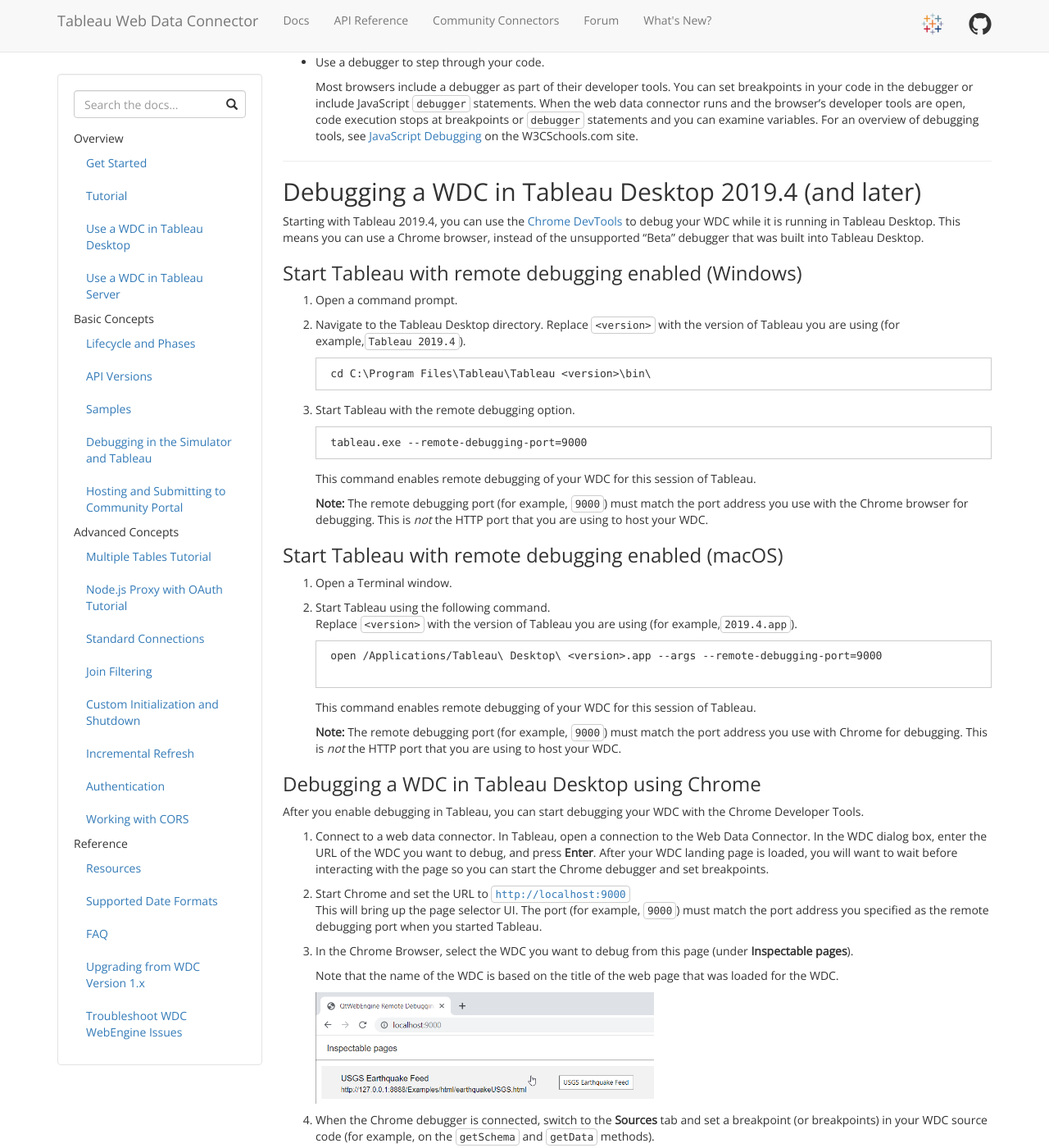
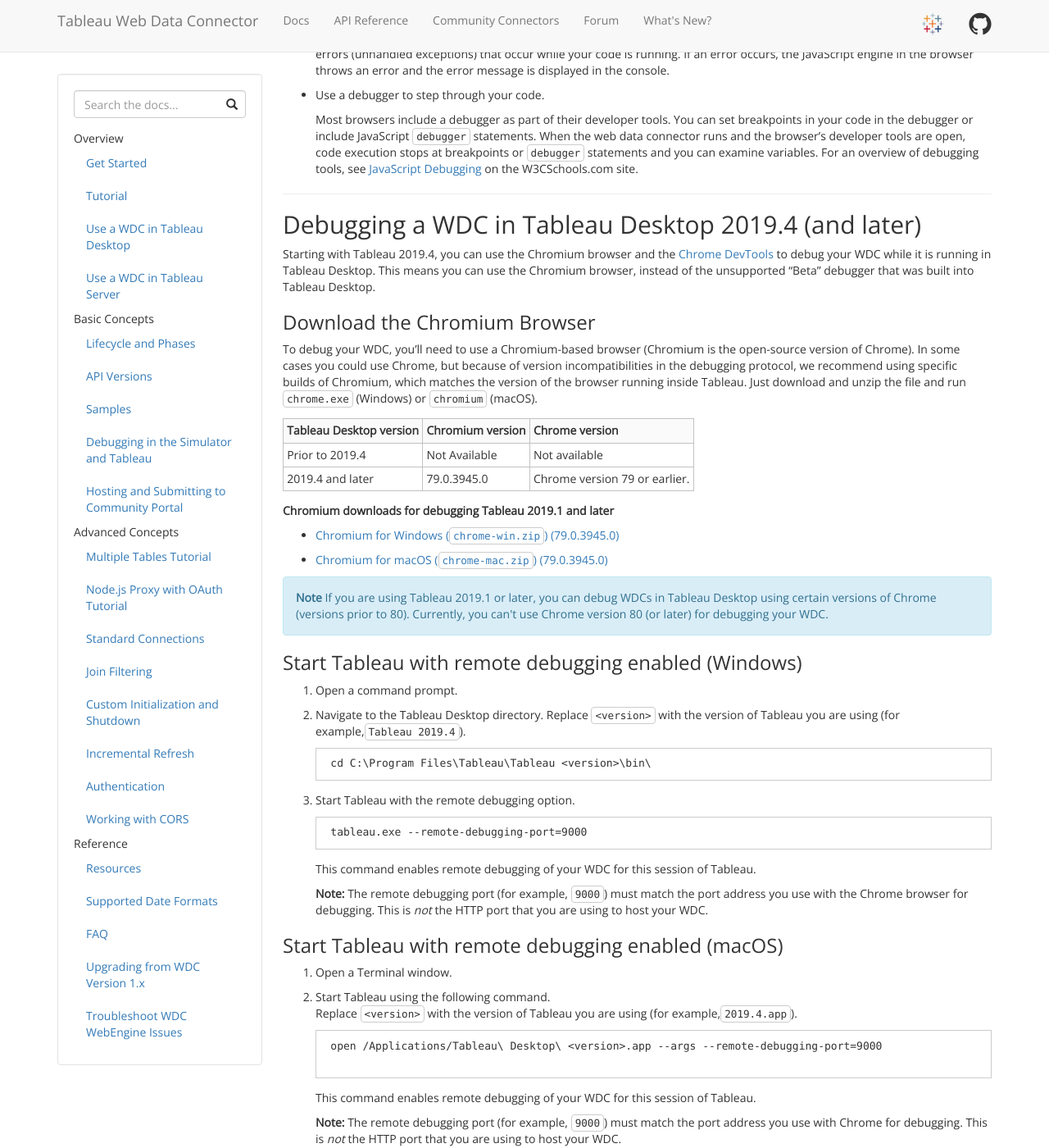
Before and after one commit to bigpeaches/webdataconnector, a Jekyll site: the page built from docs/wdc_debugging.md, in a window 1280 px wide and 1400 px high, scrolled down 2258 px. Shown: the whole window at 82% size. Built offline with Jekyll 4.4.1, drawn with Linux system fonts in a browser that asks for light colours; nearby versions of some CDN libraries; some of the changed text lies outside the part shown.

Commit message:
Updated debugging info for Chromium browser (Chrome 80 issue)

```diff
--- a/docs/wdc_debugging.md
+++ b/docs/wdc_debugging.md
@@ -4,7 +4,7 @@ layout: docs
 ---
 
 You can use the simulator included with the WDC SDK to develop and debug your connectors more quickly. The simulator
-is a JavaScript application that loads connectors in a similar way to Tableau Desktop. Additionally, starting with Tableau Desktop 2019.4, you can use the [Chrome DevTools](https://developers.google.com/web/tools/chrome-devtools){:target="_blank"}{:ref="noopener"} to debug issues that appear in Tableau Desktop, but not in the simulator.
+is a JavaScript application that loads connectors in a similar way to Tableau Desktop. Additionally, starting with Tableau Desktop 2019.4, you can use the [Chrome DevTools](https://developers.google.com/web/tools/chrome-devtools){:target="_blank"}{:ref="noopener"} and the Chromium debugger to debug issues that appear in Tableau Desktop, but not in the simulator. A WDC is a web page that runs in a Chromium-based browser inside of Tableau Desktop.
 In versions of Tableau Desktop prior to 2019.4, you can use a built-in---although, not supported---debugger that you can use to debug WDC issues that appear in those versions of Tableau Desktop.
 
 Use the simulator when you are developing your connector, to set breakpoints in the browser, view network requests, and
@@ -48,7 +48,7 @@ tableau.log("My console message goes here!");
 
 <div class="alert alert-info">
 
-<p><b>Note: </b>Tableau 2019.4 (and later) embeds the Qt WebEngine browser into the product to display your connector pages. Qt WebEngine is a Chromium-based browser that provides support for HTML5 and other modern features, including the ability to use the Chrome DevTools for debugging.</p>
+<p><b>Note: </b>Tableau 2019.4 (and later) embeds the Qt WebEngine browser into the product to display your connector pages. Qt WebEngine is a Chromium-based browser that provides support for HTML5 and other modern features, including the ability to use the Chromium and Chrome DevTools for debugging.</p>
 
 <p>Tableau Desktop 2019.3 (and earlier) embeds the Qt Webkit browser. This browser might lack some of the features of modern browsers, including specific HTML5 features. For more information on browser support, <a href="http://doc.qt.io/qt-5/whatsnew57.html" target="_blank"> see the features in Qt 5.7</a>, which is the version used by Tableau (10.3 to 2019.3). You might also want to see the Qt Webkit documentation on HTML5 support and the <a href="https://wiki.qt.io/Qt_Webkit_HTML5_Score" target="_blank">Qt Webkit HTML5 Score
 </a>.</p>
@@ -103,7 +103,26 @@ connector. Here are some ways to work around caching issues:
 
 ## Debugging a WDC in Tableau Desktop 2019.4 (and later) {#debug-chrome}
 
-Starting with Tableau 2019.4, you can use the [Chrome DevTools](https://developers.google.com/web/tools/chrome-devtools){:target="_blank"}{:ref="noopener"} to debug your WDC while it is running in Tableau Desktop. This means you can use a Chrome browser, instead of the unsupported "Beta" debugger that was built into Tableau Desktop.
+Starting with Tableau 2019.4, you can use the Chromium browser and the [Chrome DevTools](https://developers.google.com/web/tools/chrome-devtools){:target="_blank"}{:ref="noopener"} to debug your WDC while it is running in Tableau Desktop. This means you can use the Chromium browser, instead of the unsupported "Beta" debugger that was built into Tableau Desktop.
+
+### Download the Chromium Browser
+
+To debug your WDC, you'll need to use a Chromium-based browser (Chromium is the open-source version of Chrome). In some cases you could use Chrome, but because of version incompatibilities in the debugging protocol, we recommend using specific builds of Chromium, which matches the version of the browser running inside Tableau. Just download and unzip the file and run `chrome.exe` (Windows) or `chromium` (macOS).
+
+Tableau Desktop version  |  Chromium version  | Chrome version
+|----|----|----|
+Prior to 2019.4 | Not Available |  Not available
+2019.4 and later | 79.0.3945.0  | Chrome version 79 or earlier.
+
+
+**Chromium downloads for debugging Tableau 2019.1 and later**
+
+* [Chromium for Windows (`chrome-win.zip`) (79.0.3945.0)](https://commondatastorage.googleapis.com/chromium-browser-snapshots/index.html?prefix=Win_x64/706915/)
+
+* [Chromium for macOS (`chrome-mac.zip`) (79.0.3945.0)](https://commondatastorage.googleapis.com/chromium-browser-snapshots/index.html?prefix=Mac/706915/)
+
+
+<div class="alert alert-info"><b>Note </b> If you are using Tableau 2019.1 or later, you can debug WDCs in Tableau Desktop using certain versions of Chrome (versions prior to 80). Currently, you can't use Chrome version 80 (or later) for debugging your WDC.</div>
 
 ### Start Tableau with remote debugging enabled (Windows)
 
@@ -143,9 +162,9 @@ Replace `<version>` with the version of Tableau you are using (for example,`Tabl
     **Note:** The remote debugging port (for example, `9000`) must match the port address you use with Chrome for debugging. This is *not* the HTTP port that you are using to host your WDC.
 
 
-### Debugging a WDC in Tableau Desktop using Chrome
+### Debugging a WDC in Tableau Desktop using Chromium
 
-After you enable debugging in Tableau, you can start debugging your WDC with the Chrome Developer Tools.
+After you enable debugging in Tableau, you can start debugging your WDC with the Chrome DevTools.
 
 1. Connect to a web data connector. In Tableau, open a connection to the Web Data Connector. In the WDC dialog box, enter the URL of the WDC you want to debug, and press **Enter**. After your WDC landing page is loaded, you will want to wait before interacting with the page so you can start the Chrome debugger and set breakpoints.
 
```
